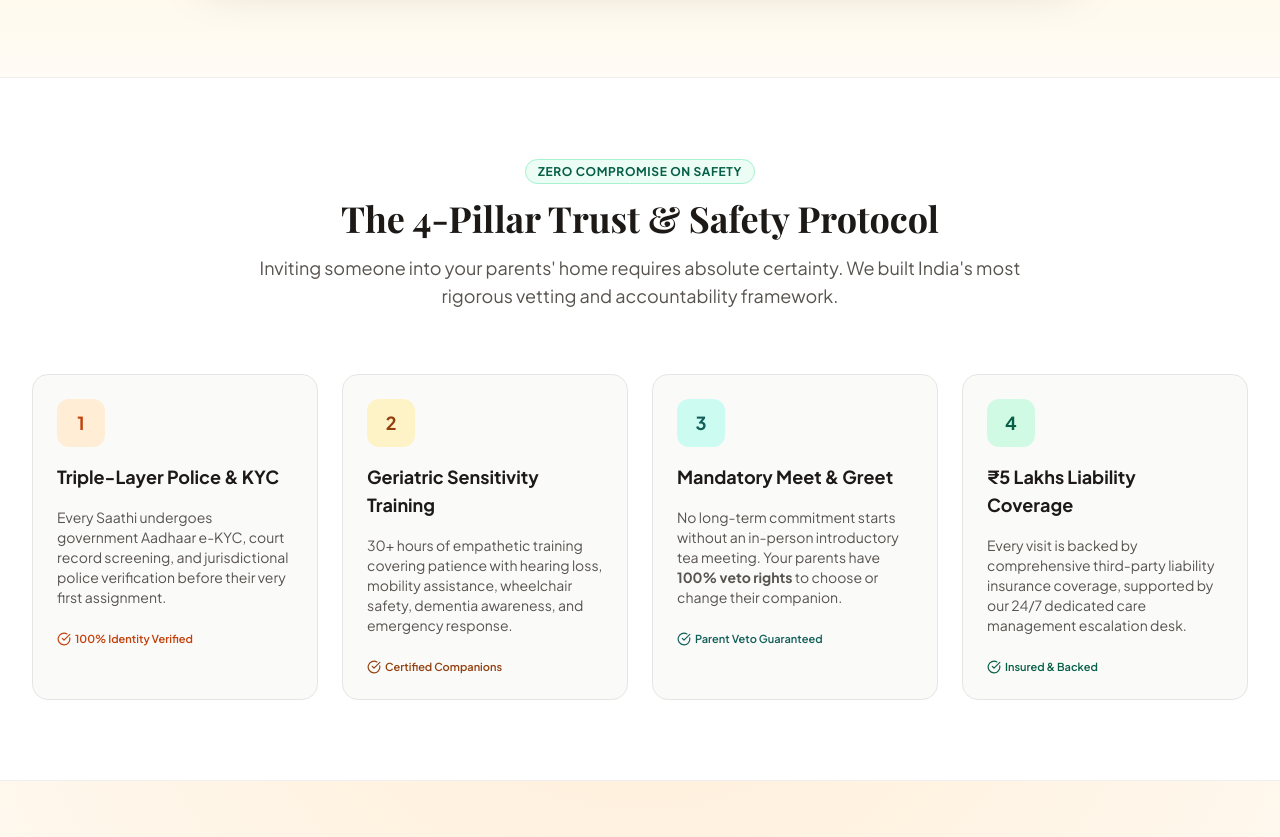
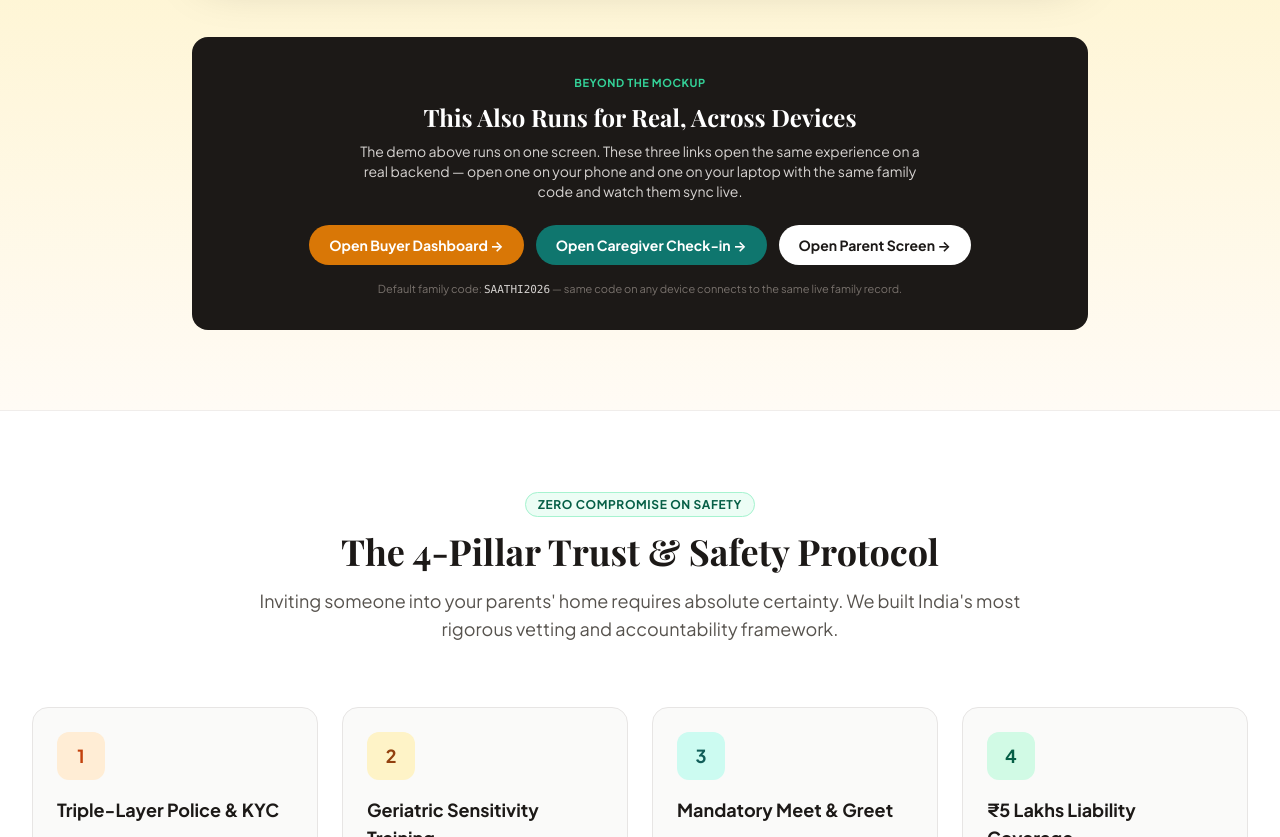
Before and after one commit to kunalkailaspatilkp-glitch/saathicare-website, a plain HTML site: page index.html in a window 1280 px wide. Shown: the part 3199-4036 px from the top of the page. Drawn offline with nearby package versions, Linux system fonts and the light colour scheme; a web font is replaced by a local one.

Commit message:
Link marketing site to live multi-device dashboards

```diff
--- a/index.html
+++ b/index.html
@@ -646,6 +646,30 @@
         <p class="text-center text-[11px] text-stone-500 mt-4">
           Tip: try Meena's check-in first, then switch to Priya — the visit log updates live.
         </p>
+
+        <!-- LIVE MULTI-DEVICE DEMO CTA -->
+        <div class="mt-10 bg-stone-900 rounded-2xl p-6 sm:p-8 text-center">
+          <span class="text-[11px] font-bold uppercase tracking-wider text-emerald-400">Beyond the mockup</span>
+          <h3 class="text-white font-serif-heading font-bold text-xl sm:text-2xl mt-2">
+            This Also Runs for Real, Across Devices
+          </h3>
+          <p class="text-stone-300 text-sm mt-2 max-w-xl mx-auto">
+            The demo above runs on one screen. These three links open the same experience on a real backend —
+            open one on your phone and one on your laptop with the same family code and watch them sync live.
+          </p>
+          <div class="flex flex-wrap justify-center gap-3 mt-6">
+            <a href="live-app/buyer.html" target="_blank" class="bg-amber-600 hover:bg-amber-700 text-white font-bold text-xs sm:text-sm px-5 py-2.5 rounded-full transition-colors">
+              Open Buyer Dashboard →
+            </a>
+            <a href="live-app/caregiver.html" target="_blank" class="bg-teal-700 hover:bg-teal-800 text-white font-bold text-xs sm:text-sm px-5 py-2.5 rounded-full transition-colors">
+              Open Caregiver Check-in →
+            </a>
+            <a href="live-app/parent.html" target="_blank" class="bg-white hover:bg-stone-100 text-stone-900 font-bold text-xs sm:text-sm px-5 py-2.5 rounded-full transition-colors">
+              Open Parent Screen →
+            </a>
+          </div>
+          <p class="text-stone-500 text-[11px] mt-4">Default family code: <span class="font-mono text-stone-300">SAATHI2026</span> — same code on any device connects to the same live family record.</p>
+        </div>
       </div>
 
     </div>
```
